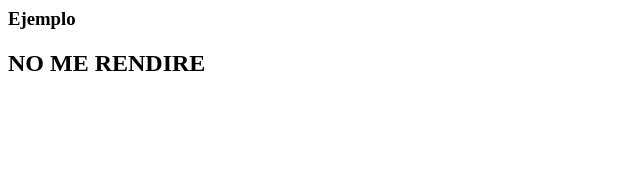
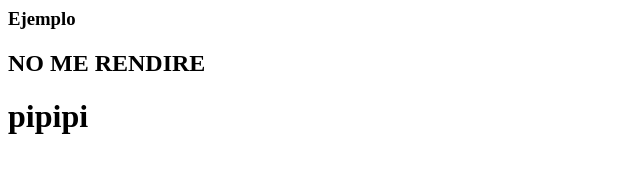
Before and after one commit to LeonardoMaquera/Ejemplo, a plain HTML site: page index.html in a window 1280 px wide. Shown: the whole page, without its empty margins (0-640 px from the left). Drawn offline with Linux system fonts and the light colour scheme.

Commit message:
important message pipipi

```diff
--- a/index.html
+++ b/index.html
@@ -1,2 +1,3 @@
 <h3>Ejemplo</h3>
 <h2>NO ME RENDIRE</h2>
+<h1>pipipi</h1>
```
